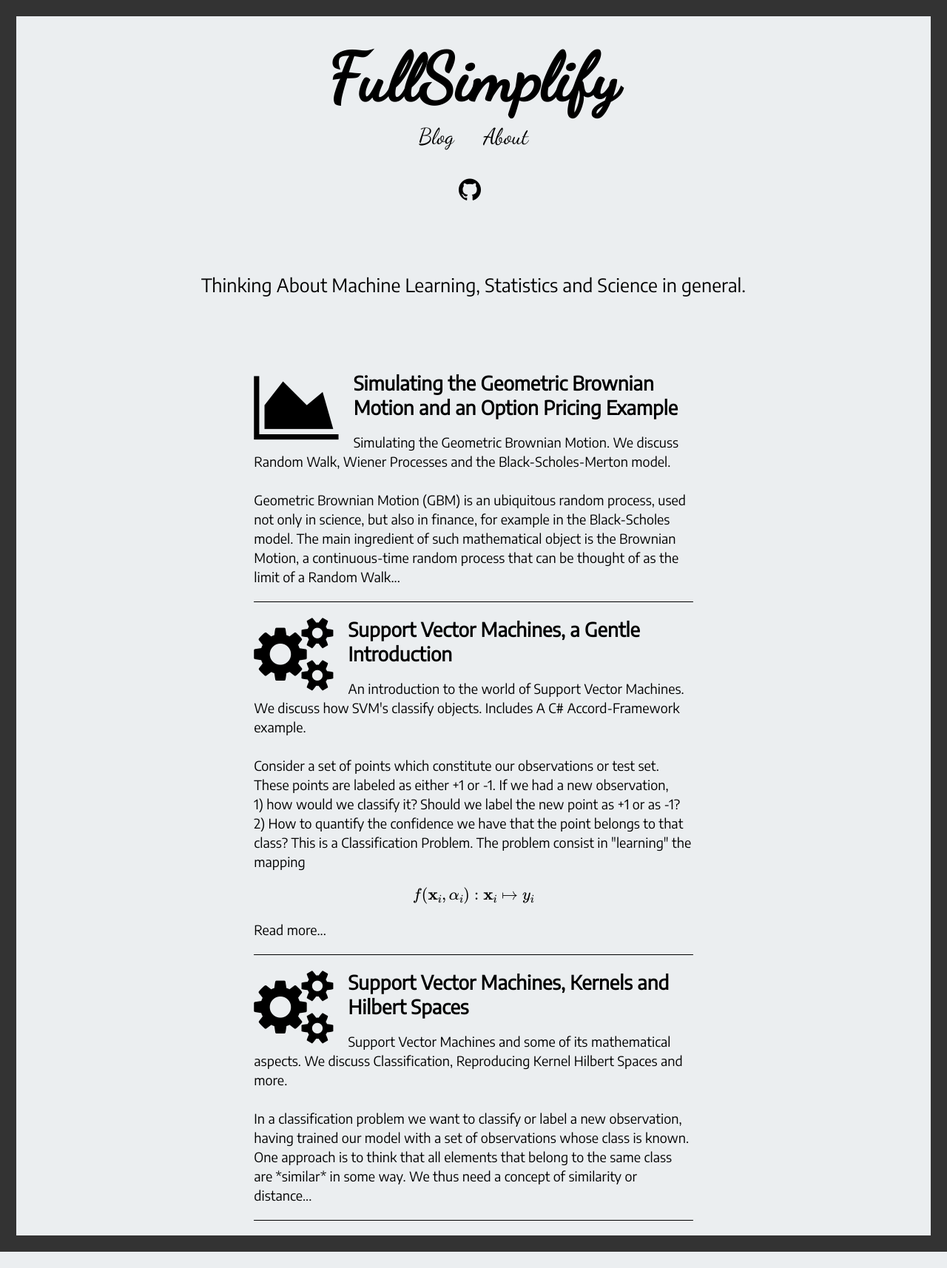
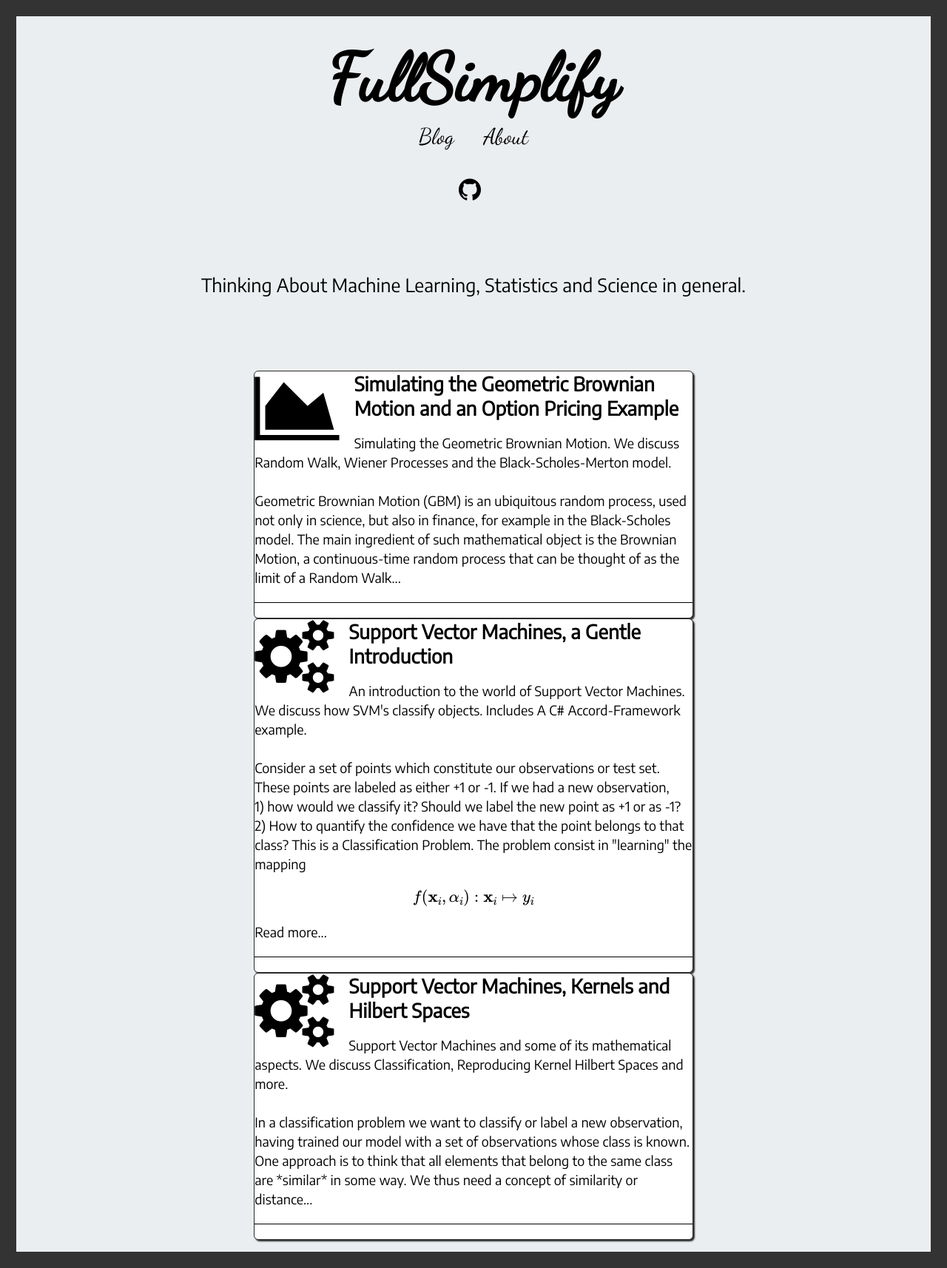
Before and after one commit to FullSimplify/FullSimplify.github.io, a Jekyll site: the page built from index.html, in a window 1280 px wide. Shown: the whole page at 74% size. Built offline with Jekyll 4.4.1, drawn with Linux system fonts in a browser that asks for light colours; some web fonts are replaced; formulas are drawn with MathJax 3; before the commit the page ends 1692 px from its top, so only the background shows below that.

Commit message:
Update _default.scss

```diff
--- a/_sass/_default.scss
+++ b/_sass/_default.scss
@@ -127,6 +127,14 @@ strong {
     max-width: 60%;
     //margin: 100px auto;
 	color: #2a2a2a;
+}
+.post-box
+{
+    border-style: solid;
+    border-width: 1px;
+    background-color: white;
+    border-radius: 6px;
+    box-shadow: 2px 2px 2px;
 }
 .border
 {
```
